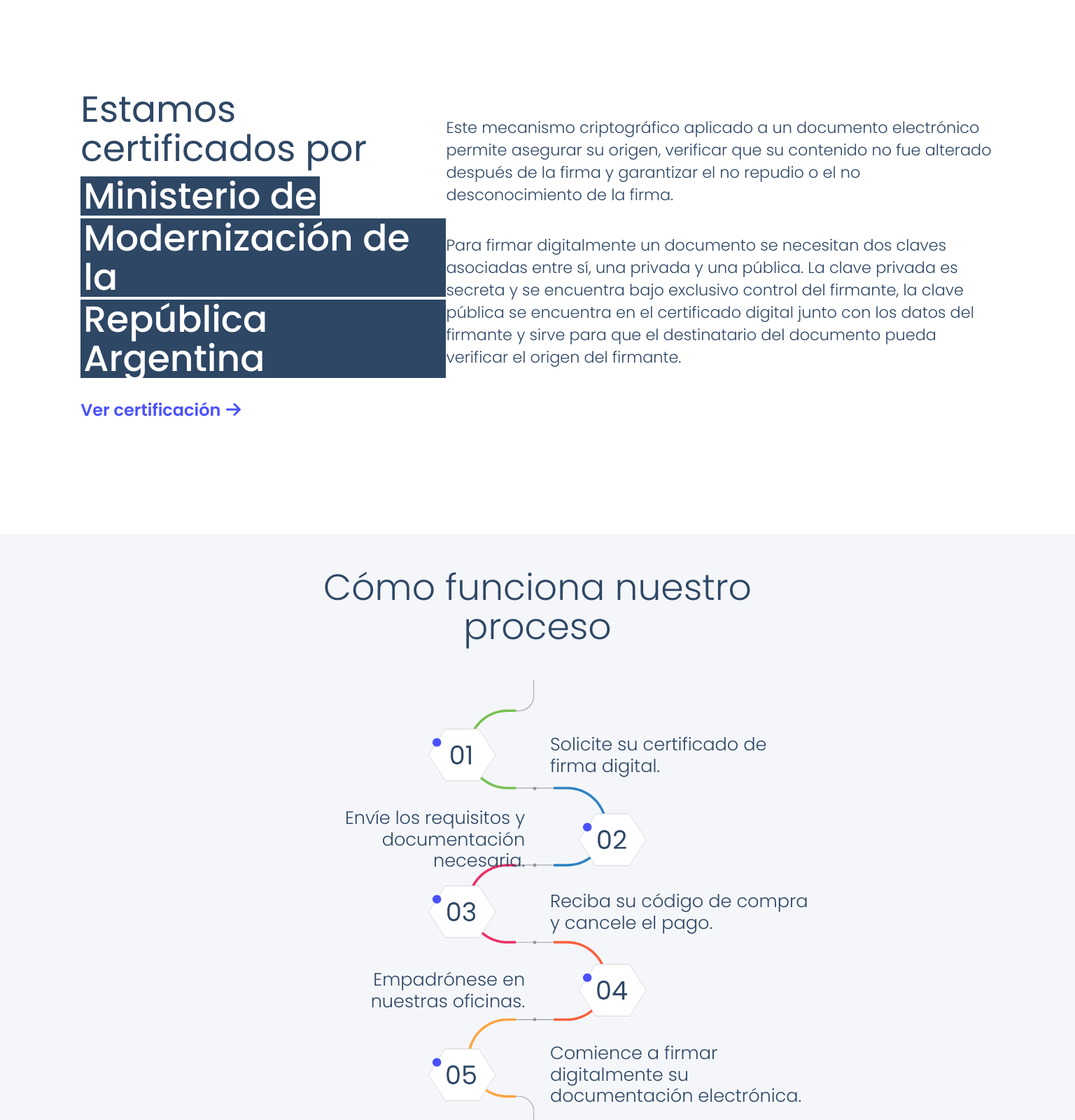
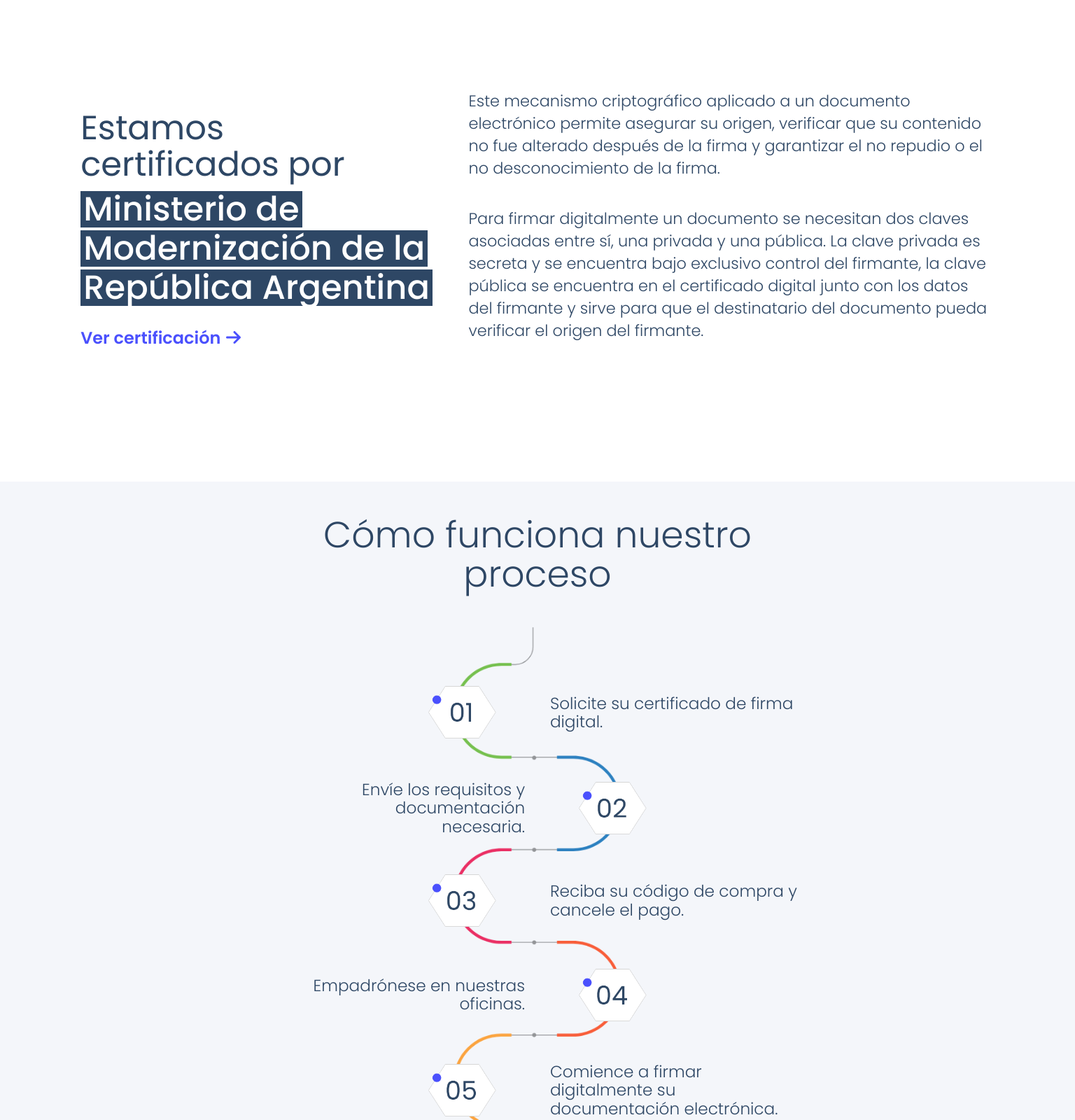
Before and after one commit to horarodriguezz/firma-digital-landing, a Next.js app: page / in a window 1536 px wide. Shown: the part 800-2400 px from the top of the page at 70% size. Built offline with nearby package versions, Linux system fonts and the light colour scheme; no server answers.

Commit message:
Fixed some styles

```diff
--- a/styles/Certification/Certification.module.css
+++ b/styles/Certification/Certification.module.css
@@ -57,13 +57,11 @@
   .titles__title {
     font-size: 2.25rem;
     line-height: 2.75rem;
-    text-align: center;
   }
 
   .titles__title--marked {
     font-size: 2.25rem;
     line-height: 2.75rem;
-    margin: 0.25rem auto 0 auto;
   }
 
   .content__paragraph {
@@ -131,14 +129,18 @@
     padding-bottom: 10rem;
   }
 
+  .certification__container_content {
+    padding-left: 2rem;
+  }
+
   .titles__title {
-    font-size: 3.25rem;
-    line-height: 3.5rem;
+    font-size: 3rem;
+    line-height: 3.25rem;
   }
 
   .titles__title--marked {
-    font-size: 3.25rem;
-    line-height: 3.5rem;
+    font-size: 3rem;
+    line-height: 3.25rem;
   }
 
   .content__paragraph {
--- a/styles/ProcessSection/ProcessSection.module.css
+++ b/styles/ProcessSection/ProcessSection.module.css
@@ -9,7 +9,6 @@
 .process__container {
   width: 85%;
   margin: 2rem auto 0 auto;
-  height: 100%;
 }
 
 .process__container_title {
@@ -29,7 +28,8 @@
 
 @media (min-width: 768px) {
   .process__container {
-    width: 100%;
+    width: 768px;
+    height: 768px;
   }
 
   .process__container_title {
@@ -45,7 +45,7 @@
     z-index: 100;
     flex-direction: column;
     align-items: center;
-    height: 75vh;
+    height: 100%;
   }
 }
 
@@ -55,8 +55,10 @@
     height: fit-content;
   }
 
-  .process_container {
-    width: 85%;
+  .process__container {
+    width: 100%;
+    max-width: 1366px;
+    max-height: 667px;
   }
 
   .process__container_title {
@@ -64,10 +66,6 @@
     line-height: 2.5rem;
     margin-bottom: 1rem;
     width: 100%;
-  }
-
-  .process__container_steps {
-    height: 100vh;
   }
 }
 
@@ -77,8 +75,10 @@
     padding-bottom: 5rem;
   }
 
-  .process__container_steps {
-    height: 80vh;
+  .process__container {
+    width: 100%;
+    max-width: 1920px;
+    max-height: 1080px;
   }
 
   .process__container_title {
--- a/styles/ProcessSection/ProcessStep.module.css
+++ b/styles/ProcessSection/ProcessStep.module.css
@@ -112,6 +112,46 @@
   }
 
   #step1 {
+    left: 37%;
+  }
+
+  #step2 {
+    right: 37%;
+  }
+
+  #step3 {
+    left: 37%;
+  }
+
+  #step4 {
+    right: 37%;
+  }
+
+  #step5 {
+    left: 37%;
+  }
+}
+
+@media (min-width: 1536px) {
+  .step__icon {
+    height: 75px;
+  }
+
+  .step__textcontainer {
+    width: 60%;
+    margin-left: 4rem;
+  }
+
+  .step--reverse p {
+    margin-right: 4rem;
+  }
+
+  .step__textcontainer_text {
+    font-size: 1.45rem;
+    line-height: 1.65rem;
+  }
+
+  #step1 {
     left: 39%;
   }
 
@@ -131,23 +171,3 @@
     left: 39%;
   }
 }
-
-@media (min-width: 1536px) {
-  .step__icon {
-    height: 75px;
-  }
-
-  .step__textcontainer {
-    width: 60%;
-    margin-left: 4rem;
-  }
-
-  .step--reverse p {
-    margin-right: 4rem;
-  }
-
-  .step__textcontainer_text {
-    font-size: 1.6rem;
-    line-height: 1.9rem;
-  }
-}
```
